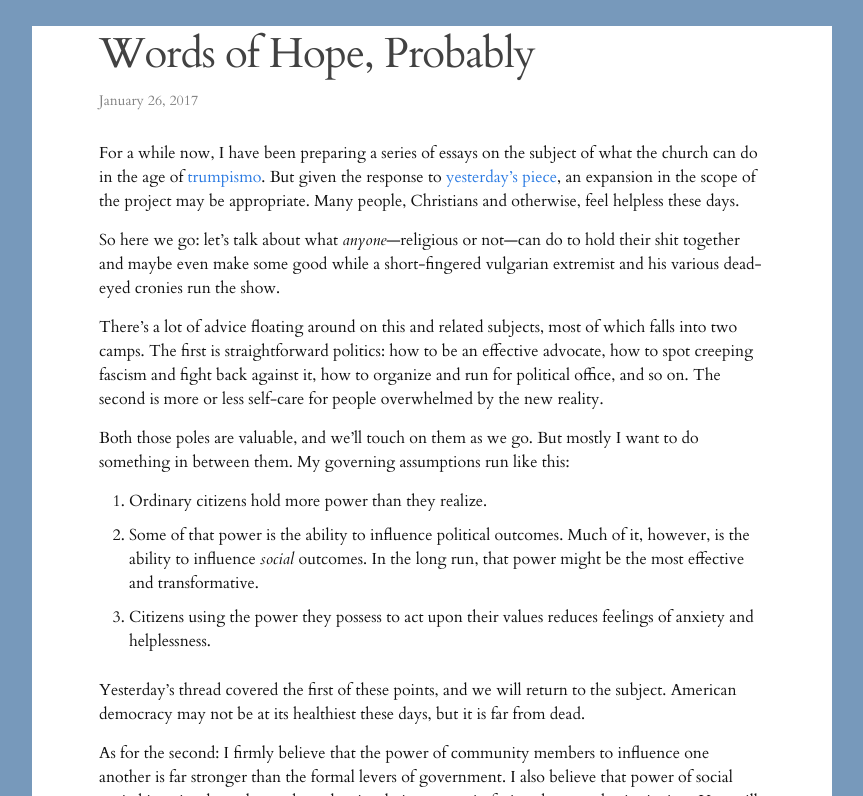
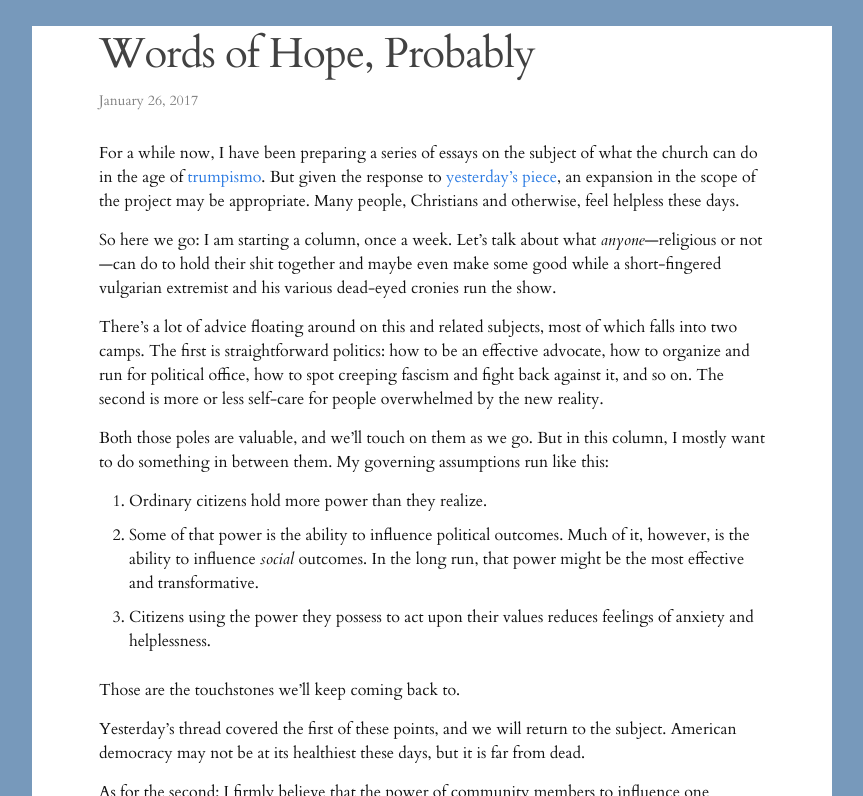
Before and after one commit to pastordan/pastordan.github.io, a Jekyll site: the page built from _posts/2017-01-26-words-of-hope-probably.md, in a window 1280 px wide and 900 px high, cut to the strip 104-900 px from the top of the window. Shown: the whole strip, without its empty margins (208-1071 px from the left). Built offline with Jekyll 4.4.1, drawn with Linux system fonts in a browser that asks for light colours; nearby versions of some CDN libraries; library files that are not in the unit come from our copies; some of the changed text lies outside the part shown.

Commit message:
New post 2 2017-01-26

```diff
--- a/_posts/2017-01-26-words-of-hope-probably.md
+++ b/_posts/2017-01-26-words-of-hope-probably.md
@@ -8,19 +8,21 @@ image: /img/Guadalupe_large.png
 
 For a while now, I have been preparing a series of essays on the subject of what the church can do in the age of [trumpismo](http://apastorsnotebook.com/2016/12/24/a-little-christmas-present.html). But given the response to [yesterday's piece](http://apastorsnotebook.com/2017/01/25/when-the-germans-bombed-pearl-harbor.html), an expansion in the scope of the project may be appropriate. Many people, Christians and otherwise, feel helpless these days.
 
-So here we go: let's talk about what *anyone*&mdash;religious or not&mdash;can do to hold their shit together and maybe even make some good while a short-fingered vulgarian extremist and his various dead-eyed cronies run the show.
+So here we go: I am starting a column, once a week. Let's talk about what *anyone*&mdash;religious or not&mdash;can do to hold their shit together and maybe even make some good while a short-fingered vulgarian extremist and his various dead-eyed cronies run the show.
 
-There's a lot of advice floating around on this and related subjects, most of which falls into two camps. The first is straightforward politics: how to be an effective advocate, how to spot creeping fascism and fight back against it, how to organize and run for political office, and so on. The second is more or less self-care for people overwhelmed by the new reality.
+There's a lot of advice floating around on this and related subjects, most of which falls into two camps. The first is straightforward politics: how to be an effective advocate, how to organize and run for political office, how to spot creeping fascism and fight back against it, and so on. The second is more or less self-care for people overwhelmed by the new reality.
 
-Both those poles are valuable, and we'll touch on them as we go. But mostly I want to do something in between them. My governing assumptions run like this:
+Both those poles are valuable, and we'll touch on them as we go. But in this column, I mostly want to do something in between them. My governing assumptions run like this:
 
 1. Ordinary citizens hold more power than they realize.
 2. Some of that power is the ability to influence political outcomes. Much of it, however, is the ability to influence *social* outcomes. In the long run, that power might be the most effective and transformative.
 3. Citizens using the power they possess to act upon their values reduces feelings of anxiety and helplessness.
 
+Those are the touchstones we'll keep coming back to.
+
 Yesterday's thread covered the first of these points, and we will return to the subject. American democracy may not be at its healthiest these days, but it is far from dead.
 
-As for the second: I firmly believe that the power of community members to influence one another is far stronger than the formal levers of government. I also believe that power of social capital is seriously underrated—and seriously important in facing down authoritarianism. You will hear me say this time and again: [stay together, and find new ways of making connections](http://apastorsnotebook.com/2017/01/20/inaguration-day.html). The future of the republic depends on it.
+As for the second: I firmly believe that the power of community members to influence one another is far stronger than the formal levers of government. I also believe that power of social capital is seriously underrated&mdash;and seriously important in facing down authoritarianism. You will hear me say this time and again: [stay together, and find new ways of making connections](http://apastorsnotebook.com/2017/01/20/inaguration-day.html). The future of the republic depends on it.
 
 The last assumption is not to be overlooked, either. In fact, it may be the most important of them all. The most effective barrier to restoring peace and something like sanity in this nation has nothing to with laws or police. It's the dread, fear, and despair that authoritarians seek to instill in their opponents. The extremists running the show at the moment would like nothing better than for you to conclude that there is no point in fighting back. I mean to deny them that victory. And hey, it's good for your mental health, if nothing else.
 
@@ -36,5 +38,5 @@ So don't bother trying to relitigate the Democratic primary with me. I honestly
 
 Because we do have more power than we realize. The shallow, broken man currently occupying the White House Monday through Friday may yet remake America in his tacky, grifting image. But damned if we let him change us without a fight&mdash;literally. The content of that damnation will be the hopeless feeling of our souls pecked away a piece at a time without raising a finger to resist.
 
-You'll forgive me if I'm not particularly interested in that vision of hell. You shouldn't be, either. Let's talk about we can avoid it, one step at a time.
+You'll forgive me if I'm not particularly interested in that vision of hell. You shouldn't be, either. Let's talk about we can avoid it, one step at a time. See you in a week.
 <!--share-->
```
Also changed, not shown: _posts/2017-01-26-a-note-about-terminology.md (added, +13 -0 lines).
